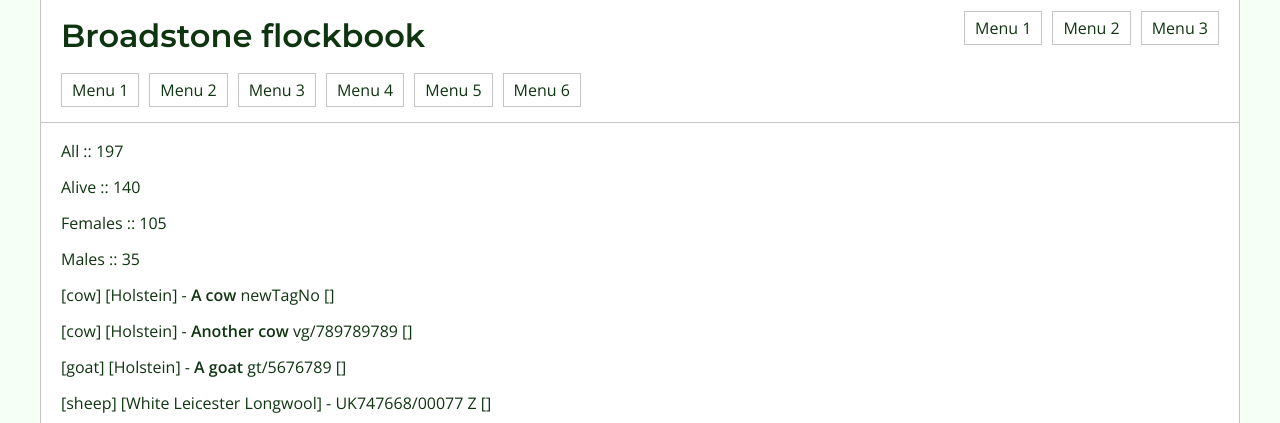
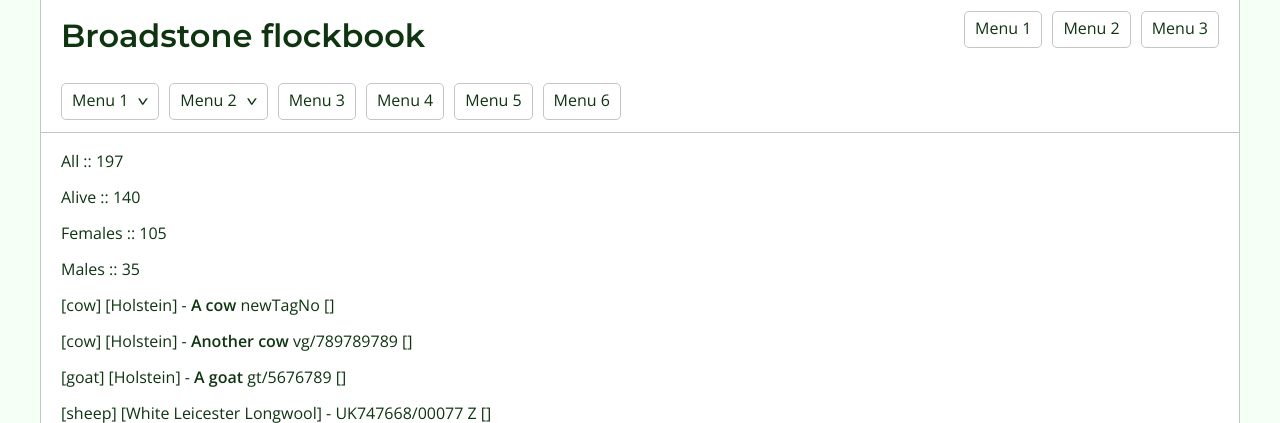
Before and after one commit to PatDobson1/redesign-flock-book, a PHP site: page / in a window 1280 px wide. Shown: the top 423 px of the page. Run offline with PHP 8.4, Linux system fonts and the light colour scheme; data comes from the database, SQL or seed files in the repository.

Commit message:
UI changes Added subMenus Added menu transitions

```diff
--- a/includes/classes/Layout.class.php
+++ b/includes/classes/Layout.class.php
@@ -17,8 +17,22 @@
                                     <h1>$site_data[site_name] flockbook</h1>
                                     <menu>
                                         <ul>
-                                            <li><a href='#'>Menu 1</a></li>
-                                            <li><a href='#'>Menu 2</a></li>
+                                            <li><a href='#' class='dropdown'>Menu 1</a>
+                                                <ul>
+                                                    <li><a href='#'>subMenu 1</a></li>
+                                                    <li><a href='#'>subMenu 2</a></li>
+                                                    <li><a href='#'>subMenu 3</a></li>
+                                                    <li><a href='#'>subMenu 4</a></li>
+                                                </ul>
+                                            </li>
+                                            <li><a href='#' class='dropdown'>Menu 2</a>
+                                                <ul>
+                                                    <li><a href='#'>subMenu 1</a></li>
+                                                    <li><a href='#'>subMenu 2</a></li>
+                                                    <li><a href='#'>subMenu 3</a></li>
+                                                    <li><a href='#'>subMenu 4</a></li>
+                                                </ul>
+                                            </li>
                                             <li><a href='#'>Menu 3</a></li>
                                             <li><a href='#'>Menu 4</a></li>
                                             <li><a href='#'>Menu 5</a></li>
--- /dev/null
+++ b/includes/style/scss/general.scss
@@ -0,0 +1,30 @@
+
+// -- General ---------------------------------------------------
+    body{
+        font-family: $body-font;
+        font-weight: 300;
+        font-size: 16px;
+        background-color: $page-background-colour;
+        color: $font-colour;
+    }
+    strong{
+        font-weight: 600;
+    }
+    p{
+        margin: 0 0 20px 0;
+    }
+    *{
+        box-sizing: border-box;
+    }
+// --------------------------------------------------------------
+
+// -- Headers ---------------------------------------------------
+    h1,h2,h3,h4,h5,h5{
+        font-family: $header-font;
+        font-weight: 600;
+        margin-bottom: 20px;
+    }
+    h1{
+        font-size: 2em;
+    }
+// --------------------------------------------------------------
--- /dev/null
+++ b/includes/style/scss/layout.scss
@@ -0,0 +1,23 @@
+
+// -- Layout ----------------------------------------------------
+    header,
+    content,
+    footer{
+        display: block;
+        position: relative;
+        background-color: $content-background-colour;
+        border-color: $border-colour;
+        max-width: 1200px;
+        margin: 0 auto;
+        padding: 20px;
+        border-width: 0 1px;
+        border-style: solid;
+    }
+    header{
+        border-width: 0 1px 1px 1px;
+    }
+    footer{
+        border-width: 1px 1px 0 1px;
+    }
+
+// --------------------------------------------------------------
--- /dev/null
+++ b/includes/style/scss/menus.scss
@@ -0,0 +1,70 @@
+
+// -- Menus -----------------------------------------------------
+    menu,
+    rightMenu{
+        li{
+            float: left;
+            margin: 0 10px 0 0;
+            position: relative;
+            a{
+                text-decoration: none;
+                border: 1px solid $border-colour;
+                border-radius: $border-radius;
+                padding: 5px 10px 8px 10px;
+                color: $font-colour;
+                &:hover{
+                    color: $white;
+                    background-color: $border-colour;
+                }
+                &.dropdown{
+                    padding-right: 30px;
+                    &::after{
+                        content: '>';
+                        transform: scaleY(0.7) rotate(90deg);
+                        position: absolute;
+                        right: 10px;
+                        font-size: 1.2em;
+                        font-weight: 600;
+                        transition: transform 0.5s ease-in-out;
+                    }
+                    &:hover::after{
+                        transform: scaleY(0.7) rotate(-90deg);
+                    }
+                }
+            }
+            &:hover ul,
+            &:focus-within ul{
+                display: block;
+            }
+            ul{
+                display: none;
+                // padding: 10px 10px 10px 0;
+                position: absolute;
+                top: 27px;
+                left: 0;
+                z-index: 101;
+                background-color: $white;
+                li{
+                    float: none;
+                    background-color: $white;
+                    margin: 0;
+                    a{
+                        width: 300px;
+                        display: block;
+                        padding: 10px;
+                        margin: 10px 0;
+                    }
+                }
+            }
+        }
+    }
+    menu{
+        min-height: 20px;
+        margin: 40px 0 0 0;
+    }
+    rightMenu{
+        position: absolute;
+        top: 20px;
+        right: 10px;
+    }
+// --------------------------------------------------------------
--- a/includes/style/scss/style.scss
+++ b/includes/style/scss/style.scss
@@ -1,84 +1,5 @@
 
 @import 'variables.scss';
-
-// -- General ---------------------------------------------------
-    body{
-        font-family: $body-font;
-        font-weight: 300;
-        font-size: 16px;
-        background-color: $page-background-colour;
-        color: $font-colour;
-    }
-    strong{
-        font-weight: 600;
-    }
-    p{
-        margin: 0 0 20px 0;
-    }
-    *{
-        box-sizing: border-box;
-    }
-// --------------------------------------------------------------
-
-// -- Layout ----------------------------------------------------
-    header,
-    content,
-    footer{
-        display: block;
-        position: relative;
-        background-color: $content-background-colour;
-        border-color: $border-colour;
-        max-width: 1200px;
-        margin: 0 auto;
-        padding: 20px;
-        border-width: 0 1px;
-        border-style: solid;
-    }
-    header{
-        border-width: 0 1px 1px 1px;
-    }
-    footer{
-        border-width: 1px 1px 0 1px;
-    }
-
-// --------------------------------------------------------------
-
-// -- Menus -----------------------------------------------------
-    menu,
-    rightMenu{
-        li{
-            float: left;
-            margin: 0 10px 0 0;
-            a{
-                text-decoration: none;
-                border: 1px solid $border-colour;
-                padding: 5px 10px;
-                color: $font-colour;
-                &:hover{
-                    color: $white;
-                    background-color: $border-colour;
-                }
-            }
-        }
-    }
-    menu{
-        min-height: 20px;
-        margin: 30px 0 0 0;
-    }
-    rightMenu{
-        position: absolute;
-        top: 20px;
-        right: 10px;
-    }
-// --------------------------------------------------------------
-
-// -- Headers ---------------------------------------------------
-    h1,h2,h3,h4,h5,h5{
-        font-family: $header-font;
-        font-weight: 600;
-        margin-bottom: 20px;
-    }
-    h1{
-        font-size: 2em;
-    }
-// --------------------------------------------------------------
+@import 'general.scss';
+@import 'layout.scss';
+@import 'menus.scss';
--- a/includes/style/scss/variables.scss
+++ b/includes/style/scss/variables.scss
@@ -7,6 +7,7 @@
 
     $white: #ffffff;
 
+    $border-radius: 5px;
     $header-font: 'Montserrat', sans-serif;
     $body-font: 'Open Sans', sans-serif;
 // --------------------------------------------------------------
--- a/includes/style/style.css
+++ b/includes/style/style.css
@@ -13,6 +13,14 @@ p {
 
 * {
   box-sizing: border-box; }
+
+h1, h2, h3, h4, h5, h5 {
+  font-family: "Montserrat", sans-serif;
+  font-weight: 600;
+  margin-bottom: 20px; }
+
+h1 {
+  font-size: 2em; }
 
 header,
 content,
@@ -36,31 +44,64 @@ footer {
 menu li,
 rightMenu li {
   float: left;
-  margin: 0 10px 0 0; }
+  margin: 0 10px 0 0;
+  position: relative; }
   menu li a,
   rightMenu li a {
     text-decoration: none;
     border: 1px solid #c5c5c5;
-    padding: 5px 10px;
+    border-radius: 5px;
+    padding: 5px 10px 8px 10px;
     color: #0f3510; }
     menu li a:hover,
     rightMenu li a:hover {
       color: #ffffff;
       background-color: #c5c5c5; }
+    menu li a.dropdown,
+    rightMenu li a.dropdown {
+      padding-right: 30px; }
+      menu li a.dropdown::after,
+      rightMenu li a.dropdown::after {
+        content: '>';
+        transform: scaleY(0.7) rotate(90deg);
+        position: absolute;
+        right: 10px;
+        font-size: 1.2em;
+        font-weight: 600;
+        transition: transform 0.5s ease-in-out; }
+      menu li a.dropdown:hover::after,
+      rightMenu li a.dropdown:hover::after {
+        transform: scaleY(0.7) rotate(-90deg); }
+  menu li:hover ul,
+  menu li:focus-within ul,
+  rightMenu li:hover ul,
+  rightMenu li:focus-within ul {
+    display: block; }
+  menu li ul,
+  rightMenu li ul {
+    display: none;
+    position: absolute;
+    top: 27px;
+    left: 0;
+    z-index: 101;
+    background-color: #ffffff; }
+    menu li ul li,
+    rightMenu li ul li {
+      float: none;
+      background-color: #ffffff;
+      margin: 0; }
+      menu li ul li a,
+      rightMenu li ul li a {
+        width: 300px;
+        display: block;
+        padding: 10px;
+        margin: 10px 0; }
 
 menu {
   min-height: 20px;
-  margin: 30px 0 0 0; }
+  margin: 40px 0 0 0; }
 
 rightMenu {
   position: absolute;
   top: 20px;
   right: 10px; }
-
-h1, h2, h3, h4, h5, h5 {
-  font-family: "Montserrat", sans-serif;
-  font-weight: 600;
-  margin-bottom: 20px; }
-
-h1 {
-  font-size: 2em; }
```
